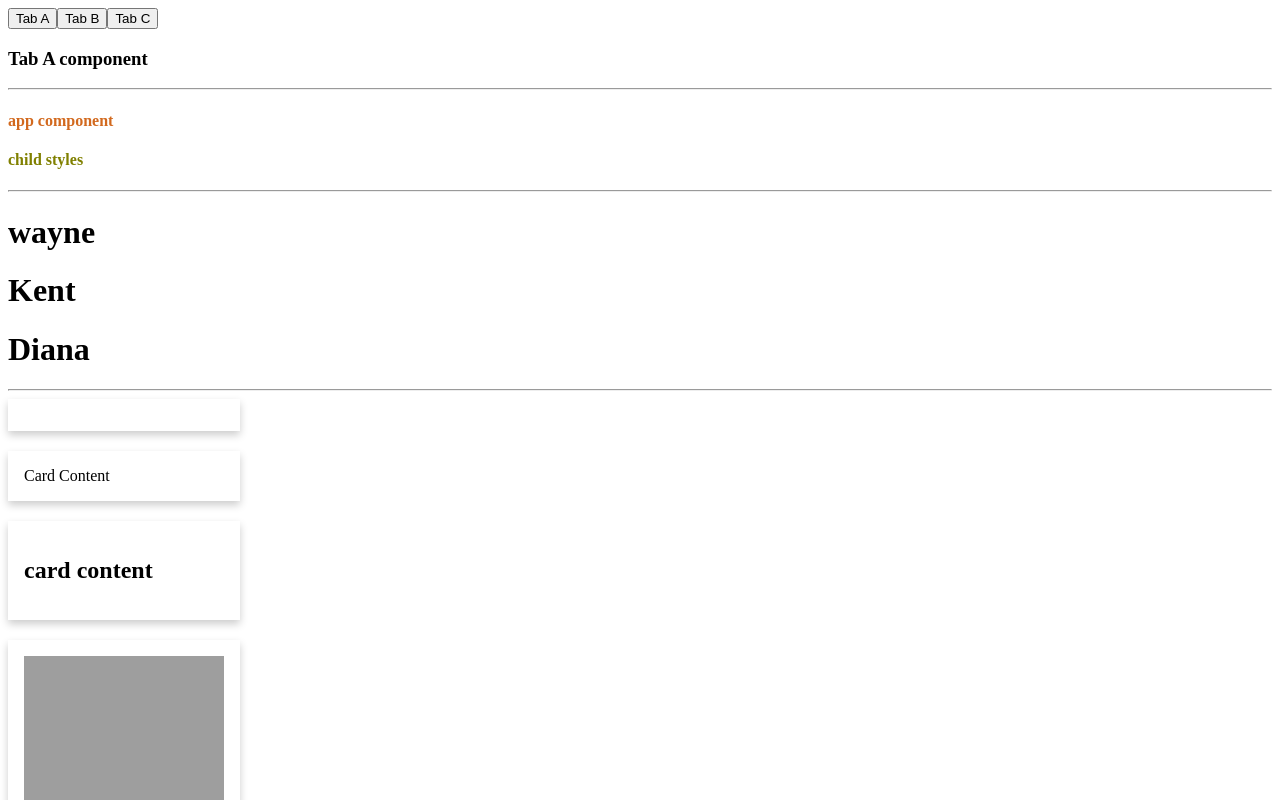
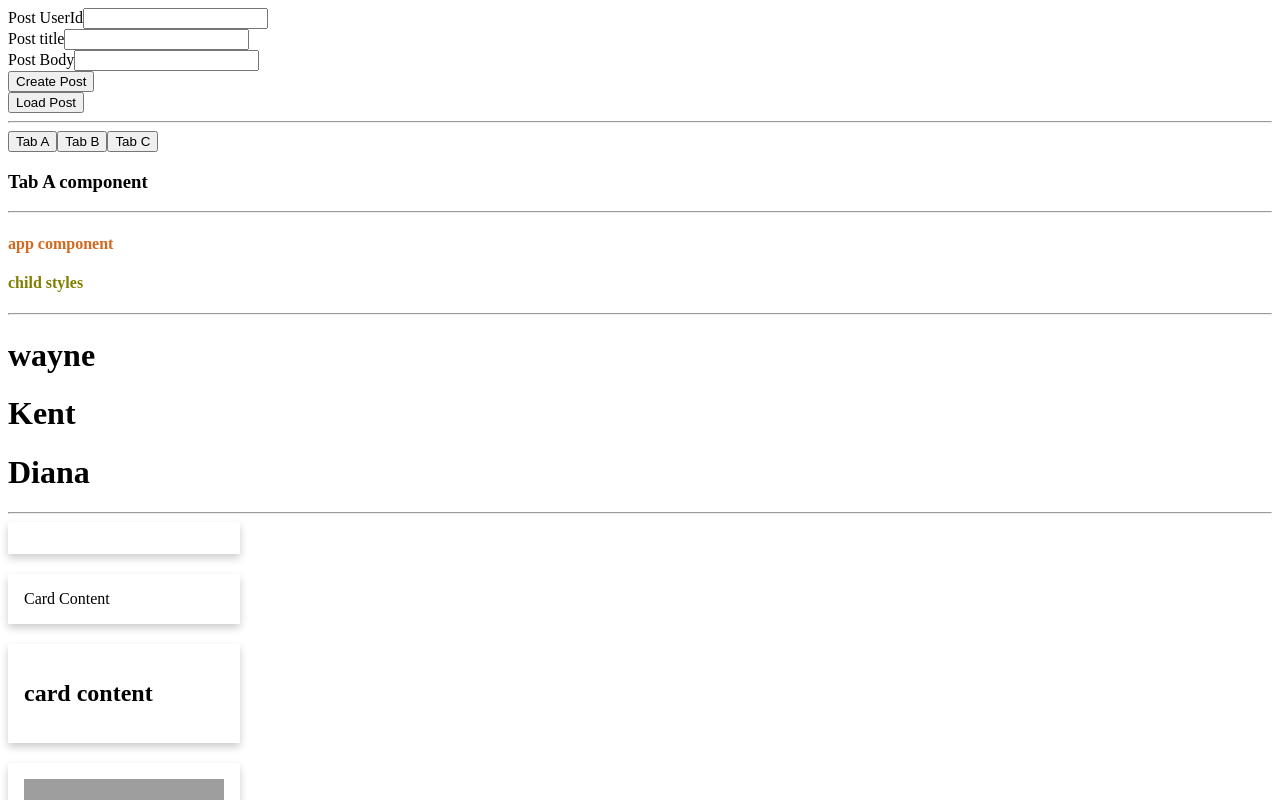
Before and after one commit to deekshith786/getting-started, a Vue app: page / in a window 1280 px wide. Shown: the top 800 px of the page. Built offline with nearby package versions, Linux system fonts and the light colour scheme; grey boxes are pictures that could not be loaded.

Commit message:
http calls
http using axios

- using a fake api for testing
- URL -  https://jsonplaceholder.typicode.com/

```diff
--- a/package.json
+++ b/package.json
@@ -8,6 +8,7 @@
     "lint": "vue-cli-service lint"
   },
   "dependencies": {
+    "axios": "^1.4.0",
     "core-js": "^3.8.3",
     "vue": "^3.2.13"
   },
--- a/src/App.vue
+++ b/src/App.vue
@@ -1,5 +1,12 @@
 <template>
   <div>
+    <!-- Http request using Axios library -->
+    <!-- post-Request -->
+    <CreatePosts />
+    <!-- get-Request -->
+    <PostList />
+
+    <hr />
     <button @click="activeTab = 'TabA'">Tab A</button>
     <button @click="activeTab = 'TabB'">Tab B</button>
     <button @click="activeTab = 'TabC'">Tab C</button>
@@ -119,6 +126,8 @@
 import TabA from "./TabA.vue";
 import TabB from "./TabB.vue";
 import TabC from "./TabC.vue";
+import PostList from "./requests/PostList.vue";
+import CreatePosts from "./requests/CreatePosts.vue";
 // import { provide } from "vue";
 
 export default {
@@ -160,6 +169,8 @@
     TabA,
     TabB,
     TabC,
+    PostList,
+    CreatePosts,
   },
   provide() {
     return {
--- /dev/null
+++ b/src/requests/CreatePosts.vue
@@ -0,0 +1,46 @@
+<template>
+  <div>
+    <form @submit.prevent="createPost">
+      <div>
+        <label for="userId">Post UserId</label>
+        <input type="text" id="userId" v-model="formData.userId" />
+      </div>
+      <div>
+        <label for="title">Post title</label>
+        <input type="text" id="title" v-model="formData.title" />
+      </div>
+      <div>
+        <label for="body">Post Body</label>
+        <input type="text" id="body" v-model="formData.body" />
+      </div>
+      <button>Create Post</button>
+    </form>
+  </div>
+</template>
+
+<script>
+
+import axios from "axios";
+
+export default {
+  name: "CreatePost",
+  data() {
+    return {
+      formData: {
+        userId: "",
+        title: "",
+        body: "",
+      },
+    };
+  },
+  methods: {
+    createPost() {
+        axios.post("https://jsonplaceholder.typicode.com/posts", this.formData)
+        .then((response)=>{console.log(response.data);})
+        .catch((error)=>{console.log(error);})
+    },
+  },
+};
+</script>
+
+<style scoped></style>
--- /dev/null
+++ b/src/requests/PostList.vue
@@ -0,0 +1,41 @@
+<template>
+  <div>
+    <button @click="getposts">Load Post</button>
+    <h3 v-if="errorMsg">{{ errorMsg }}</h3>
+    <div v-for="post in posts" :key="post.id">
+      <h3>{{ post.id }}. {{ post.title }}</h3>
+      <p>{{ post.body }}</p>
+      <hr />
+    </div>
+  </div>
+</template>
+
+<script>
+import axios from "axios";
+
+export default {
+  name: "PostList",
+  data() {
+    return {
+      posts: [],
+      errorMsg: "",
+    };
+  },
+  methods: {
+    getposts() {
+      axios
+        .get("https://jsonplaceholder.typicode.com/posts")
+        .then((response) => {
+          console.log(response.data);
+          this.posts = response.data;
+        })
+        .catch((error) => {
+          console.log(error);
+          this.errorMsg = error
+        });
+    },
+  },
+};
+</script>
+
+<style scoped></style>
```
Also changed, not shown: 1 other file (tests, documents, lock files or other folders).
